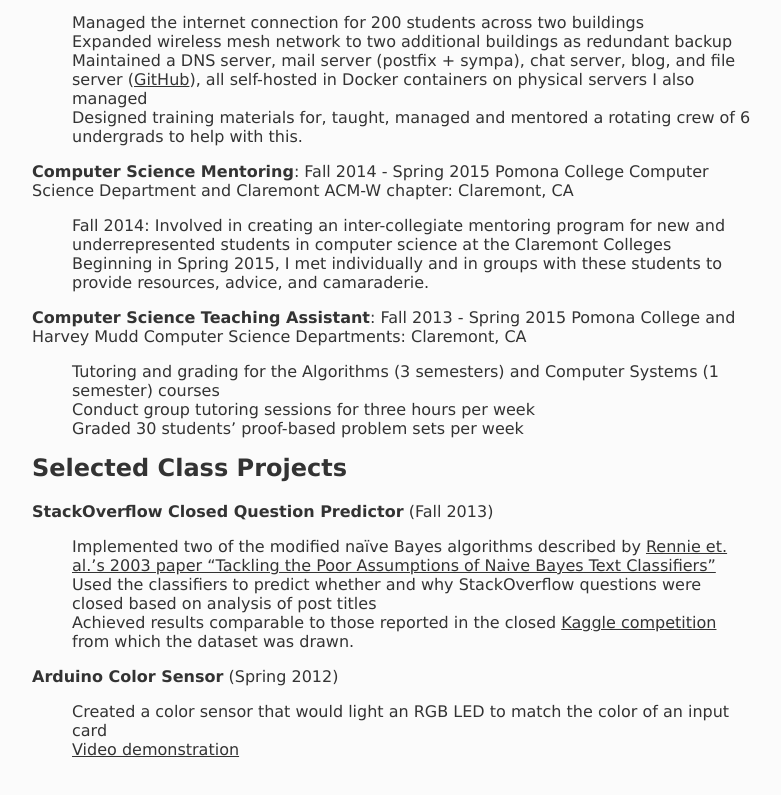
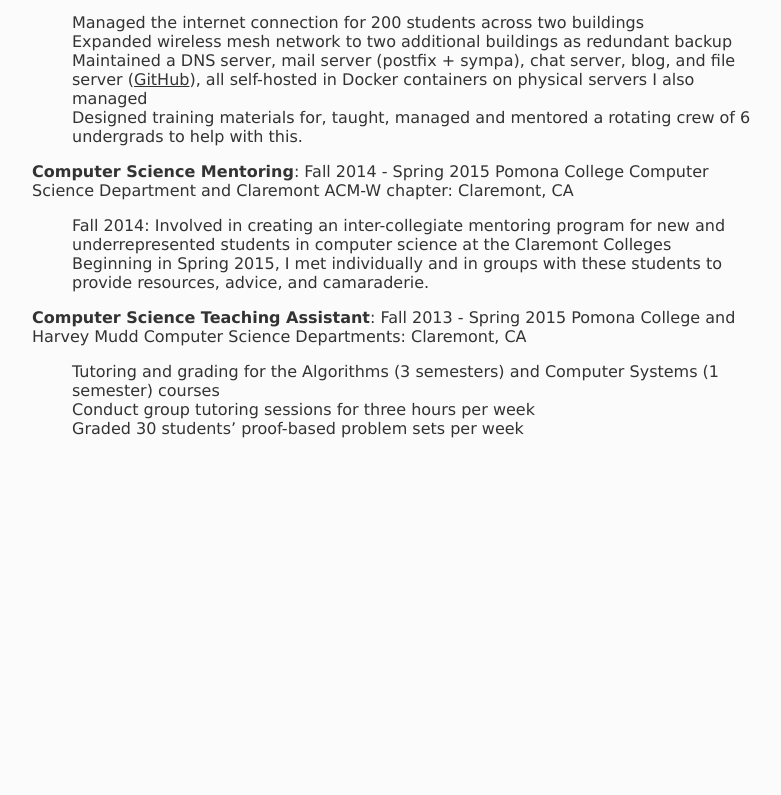
Before and after one commit to ecawthon/ecawthon.github.io, a plain HTML site: page resume.html in a window 1280 px wide. Shown: the part 2052-2847 px from the top of the page, without its empty margins (248-1029 px from the left). After the commit the page ends 2562 px from the top, so only its background shows below. Drawn offline with Linux system fonts and the light colour scheme.

Commit message:
remove undergrad classes

```diff
--- a/resume.html
+++ b/resume.html
@@ -114,18 +114,18 @@ PGP/GPG: <a href="ecawthon.github.io/9AEBB603.asc">9AEBB603</a>
 <li>Conduct group tutoring sessions for three hours per week</li>
 <li>Graded 30 students’ proof-based problem sets per week</li>
 </ul>
-<h2 id="selected-class-projects">Selected Class Projects</h2>
-<p><strong>StackOverflow Closed Question Predictor</strong> (Fall 2013)</p>
-<ul>
-<li>Implemented two of the modified naïve Bayes algorithms described by <a href="http://citeseerx.ist.psu.edu/viewdoc/summary?doi=10.1.1.13.8572">Rennie et. al.’s 2003 paper “Tackling the Poor Assumptions of Naive Bayes Text Classifiers”</a></li>
-<li>Used the classifiers to predict whether and why StackOverflow questions were closed based on analysis of post titles</li>
-<li>Achieved results comparable to those reported in the closed <a href="http://www.kaggle.com/c/predict-closed-questions-on-stack-overflow">Kaggle competition</a> from which the dataset was drawn.</li>
-</ul>
-<p><strong>Arduino Color Sensor</strong> (Spring 2012)</p>
-<ul>
-<li>Created a color sensor that would light an RGB LED to match the color of an input card</li>
-<li><a href="http://www.youtube.com/watch?v=4NWuGuevZlM">Video demonstration</a></li>
-</ul>
+<!-- <h2 id="selected&#45;class&#45;projects">Selected Class Projects</h2> -->
+<!-- <p><strong>StackOverflow Closed Question Predictor</strong> (Fall 2013)</p> -->
+<!-- <ul> -->
+<!-- <li>Implemented two of the modified naïve Bayes algorithms described by <a href="http://citeseerx.ist.psu.edu/viewdoc/summary?doi=10.1.1.13.8572">Rennie et. al.’s 2003 paper “Tackling the Poor Assumptions of Naive Bayes Text Classifiers”</a></li> -->
+<!-- <li>Used the classifiers to predict whether and why StackOverflow questions were closed based on analysis of post titles</li> -->
+<!-- <li>Achieved results comparable to those reported in the closed <a href="http://www.kaggle.com/c/predict&#45;closed&#45;questions&#45;on&#45;stack&#45;overflow">Kaggle competition</a> from which the dataset was drawn.</li> -->
+<!-- </ul> -->
+<!-- <p><strong>Arduino Color Sensor</strong> (Spring 2012)</p> -->
+<!-- <ul> -->
+<!-- <li>Created a color sensor that would light an RGB LED to match the color of an input card</li> -->
+<!-- <li><a href="http://www.youtube.com/watch?v=4NWuGuevZlM">Video demonstration</a></li> -->
+<!-- </ul> -->
 </div>
 </body>
 </html>
```
